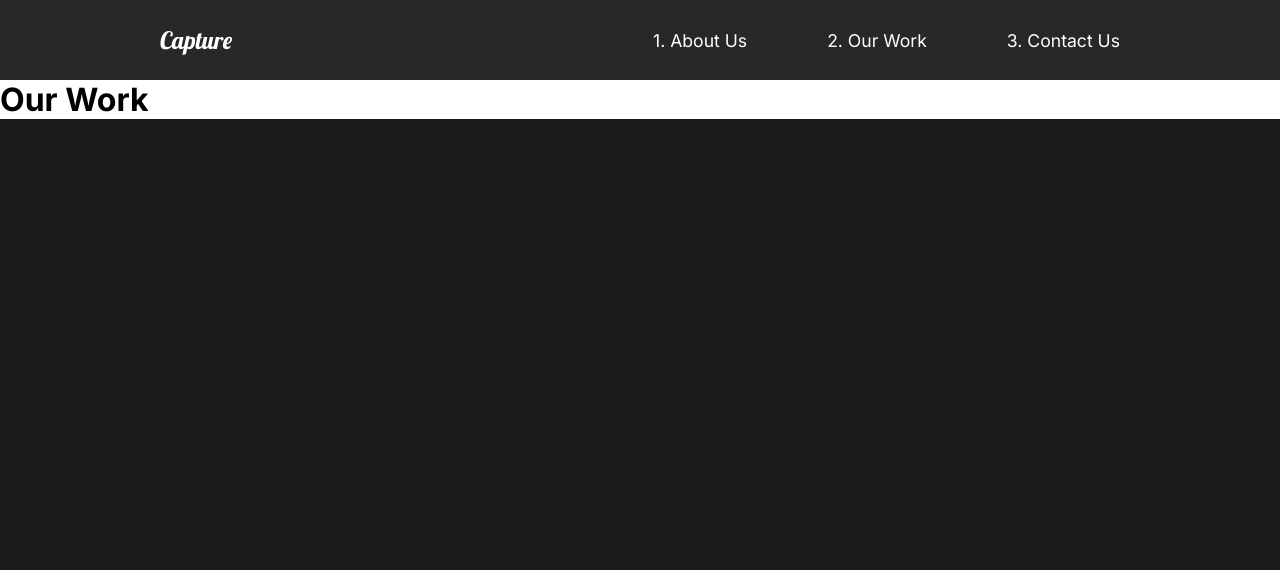
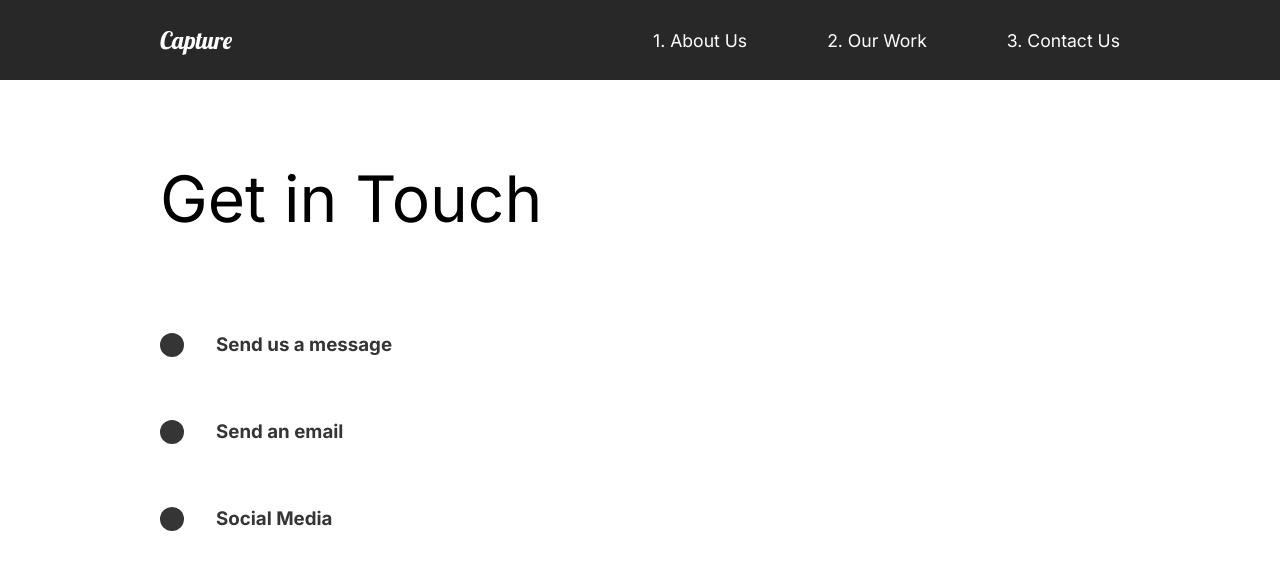
Before and after one commit to Aayushsrivastav/react-portfolio, a React (Create React App) app: page /contact in a window 1280 px wide. Shown: the top 570 px of the page. Built offline with nearby package versions, Linux system fonts and the light colour scheme.

Commit message:
Added animation to faq and service section

```diff
--- a/src/components/GlobalStyle.js
+++ b/src/components/GlobalStyle.js
@@ -10,6 +10,7 @@ const GlobalStyle = createGlobalStyle`
     body{
         background: #1b1b1b;
         font-family: 'Inter', sans-serif;
+        overflow-x: hidden;
     }
     button{
         font-weight: bold;
--- a/src/components/Nav.js
+++ b/src/components/Nav.js
@@ -31,6 +31,9 @@ const StyledNav = styled.nav`
     align-items: center;
     padding: 1rem 10rem;
     background-color: #282828;
+    position: sticky;
+    top: 0;
+    z-index: 10;
     a{
         color: white;
         text-decoration: none;
--- /dev/null
+++ b/src/components/ScrollTop.js
@@ -0,0 +1,15 @@
+import{ useEffect } from 'react';
+import { useLocation } from 'react-router-dom';
+
+const ScrollTop = () => {
+    const {pathname} = useLocation();
+    useEffect(() => {
+        window.scroll({
+            top: 0,
+            left: 0
+        });
+    }, [pathname])
+    return null;
+}
+
+export default ScrollTop;
--- a/src/components/ServicesSection.js
+++ b/src/components/ServicesSection.js
@@ -9,10 +9,13 @@ import home2 from "../img/home2.png";
 //Styled component
 import { Container, Description, Image } from '../styles';
 import styled from 'styled-components';
+import {fade} from '../animation';
+import {useScroll} from './useScroll';
 
 const ServicesSection = () => {
+    const [element, controls] = useScroll();
     return(
-        <Services>
+        <Services variants={fade} animate={controls} intial="hidden" ref={element}>
             <Description>
                 <h2>High <span>quality</span> services</h2>
                 <Cards>
--- /dev/null
+++ b/src/components/Toggle.js
@@ -0,0 +1,17 @@
+import React, { useState } from 'react';
+
+//Animation
+import { motion } from 'framer-motion';
+
+const Toggle = ({children,title}) => {
+    const [toggle, setToggle] = useState(false);
+    return(
+        <motion.div layout className='question' onClick={() => setToggle(!toggle)}>
+            <motion.h4 layout>{title}</motion.h4>
+            {toggle ? children : ''}
+            <div className="faq-line"></div>
+        </motion.div>
+    );
+}
+
+export default Toggle;
--- /dev/null
+++ b/src/components/useScroll.js
@@ -0,0 +1,13 @@
+import { useInView } from "react-intersection-observer";
+import { useAnimation } from "framer-motion";
+
+export const useScroll = () => {
+  const controls = useAnimation();
+  const [element, view] = useInView({ threshold: 0.3 });
+  if (view) {
+    controls.start("show");
+  } else {
+    controls.start("hidden");
+  }
+  return [element, controls];
+};
--- a/src/pages/AboutUs.js
+++ b/src/pages/AboutUs.js
@@ -3,6 +3,7 @@ import React from 'react';
 import AboutSection from "../components/AboutSection";
 import ServicesSection from "../components/ServicesSection";
 import FaqSection from "../components/FaqSection";
+import ScrollTop from '../components/ScrollTop';
 
 //Animation
 import { motion } from 'framer-motion';
@@ -14,6 +15,7 @@ const AboutUs = () => {
             <AboutSection />
             <ServicesSection />
             <FaqSection />
+            <ScrollTop />
         </motion.div>
     );
 }
--- a/src/pages/ContactUs.js
+++ b/src/pages/ContactUs.js
@@ -2,14 +2,70 @@ import React from 'react';
 
 //Animation
 import { motion } from 'framer-motion';
-import { pageAnimation } from '../animation';
+import { pageAnimation,titleAnim } from '../animation';
+//style component
+import styled from 'styled-components';
 
 const ContactUs = () => {
     return(
-        <motion.div style={{background: "#fff"}} variants={pageAnimation} initial="hidden" animate="show" exit="exit">
-            <h1>Our Work</h1>
-        </motion.div>
+        <ContactStyle style={{background: "#fff"}} variants={pageAnimation} initial="hidden" animate="show" exit="exit">
+            <Title>
+                <Hide>
+                    <motion.h2 variants={titleAnim}>Get in Touch</motion.h2>
+                </Hide>
+            </Title>
+            <div>
+                <Hide>
+                    <Social variants={titleAnim}>
+                        <Circle />
+                            <h3>Send us a message</h3>
+                    </Social>
+                <Hide>
+                </Hide>
+                    <Social variants={titleAnim}>
+                        <Circle />
+                            <h3>Send an email</h3>
+                    </Social>
+                <Hide>
+                </Hide>
+                    <Social variants={titleAnim}>
+                        <Circle />
+                            <h3>Social Media</h3>
+                    </Social>
+                </Hide>
+            </div>
+        </ContactStyle>
     );
-}
+};
 
+const ContactStyle = styled(motion.div)`
+    padding: 5rem 10rem;
+    color: #353535;
+    min-height: 90vh;
+`;
+
+const Title = styled.div`
+    margin-bottom: 4rem;
+    color: black;
+`;
+
+const Hide = styled.div`
+    overflow: hidden;
+`;
+
+const Circle = styled.div`
+    border-radius: 50%;
+    width: 1.5rem;
+    height: 1.5rem;
+    background: #353535;
+`;
+
+const Social = styled(motion.div)`
+    display: flex;
+    align-items: center;
+    h3{
+        margin: 2rem;
+        color: #353535;
+    }
+`;
 export default ContactUs;
--- a/src/pages/OurWork.js
+++ b/src/pages/OurWork.js
@@ -10,16 +10,21 @@ import goodtimes from '../img/goodtimes-small.png';
 import { motion } from 'framer-motion';
 import { pageAnimation, fade, photoAnim, lineAnim, slider,sliderContainer } from '../animation';
 
+import {useScroll} from '../components/useScroll';
+import ScrollTop from '../components/ScrollTop';
+
 const OurWork = () => {
+    const [element, controls] = useScroll();
+    const [element2, controls2] = useScroll();
     return(
         <Work style={{background: "#fff"}} variants={pageAnimation} initial="hidden" animate="show" exit="exit">
-            <motion.div variants={sliderContainer}>
+            {/* <motion.div variants={sliderContainer}>
                 <Frame1 variants={slider}></Frame1>
                 <Frame2 variants={slider}></Frame2>
                 <Frame3 variants={slider}></Frame3>
                 <Frame4 variants={slider}></Frame4>
-            </motion.div>
-            <Movie>
+            </motion.div> */}
+            <Movie variants={fade} initial="hidden" animate="show">
                 <motion.h2 variants={fade}>The Athlete</motion.h2>
                 <motion.div variants={lineAnim} className="line"></motion.div>
                 <Link to="/work/the-athlete">
@@ -28,20 +33,21 @@ const OurWork = () => {
                     </Hide>
                 </Link>
             </Movie>
-            <Movie>
-                <h2>The Racer</h2>
-                <div className="line"></div>
+            <Movie ref={element} variants={fade} animate={controls} initial="hidden">
+                <motion.h2 variants={fade}>The Racer</motion.h2>
+                <motion.div variants={lineAnim} className="line"></motion.div>
                 <Link to="/work/the-racer">
                     <img src={theracer} alt="The Racer"/>
                 </Link>
             </Movie>
-            <Movie>
-                <h2>Good Times</h2>
-                <div className="line"></div>
+            <Movie ref={element2} variants={fade} animate={controls2} initial="hidden">
+                <motion.h2 variants={fade}>Good Times</motion.h2>
+                <motion.div variants={lineAnim} className="line"></motion.div>
                 <Link to="/work/good-times">
                     <img src={goodtimes} alt="Good Times"/>
                 </Link>
             </Movie>
+            <ScrollTop />
         </Work>
     );
 };
@@ -55,7 +61,7 @@ const Work = styled(motion.div)`
     }
 `;
 
-const Movie = styled.div`
+const Movie = styled(motion.div)`
     padding-bottom: 10rem;
     .line{
         height: 0.5rem;
@@ -73,27 +79,27 @@ const Hide = styled.div`
     overflow: hidden;
 `;
 
-//Frame animation
-const Frame1 = styled(motion.div)`
-    position: fixed;
-    left: 0;
-    top: 10%;
-    width: 100%;
-    height: 100vh;
-    background: #fffebf;
-    z-index: 2;
-`;
+// //Frame animation
+// const Frame1 = styled(motion.div)`
+//     position: fixed;
+//     left: 0;
+//     top: 10%;
+//     width: 100%;
+//     height: 100vh;
+//     background: #fffebf;
+//     z-index: 2;
+// `;
 
-const Frame2 = styled(Frame1)`
-    background: #ff8efb;
-`;
+// const Frame2 = styled(Frame1)`
+//     background: #ff8efb;
+// `;
 
-const Frame3 = styled(Frame1)`
-    background: #8ed2ff;
-`;
+// const Frame3 = styled(Frame1)`
+//     background: #8ed2ff;
+// `;
 
-const Frame4 = styled(Frame1)`
-    background: #8effa0;
-`;
+// const Frame4 = styled(Frame1)`
+//     background: #8effa0;
+// `;
 
 export default OurWork;
--- a/src/styles.js
+++ b/src/styles.js
@@ -1,8 +1,9 @@
 
 import styled from 'styled-components';
+import { motion } from 'framer-motion';
 
 //Styled component
-export const Container = styled.div`
+export const Container = styled(motion.div)`
     min-height: 90vh;
     display: flex;
     align-items: center;
```
Also changed, not shown: src/animation.js (+18 -1 lines), src/components/FaqSection.js (+22 -17 lines).
